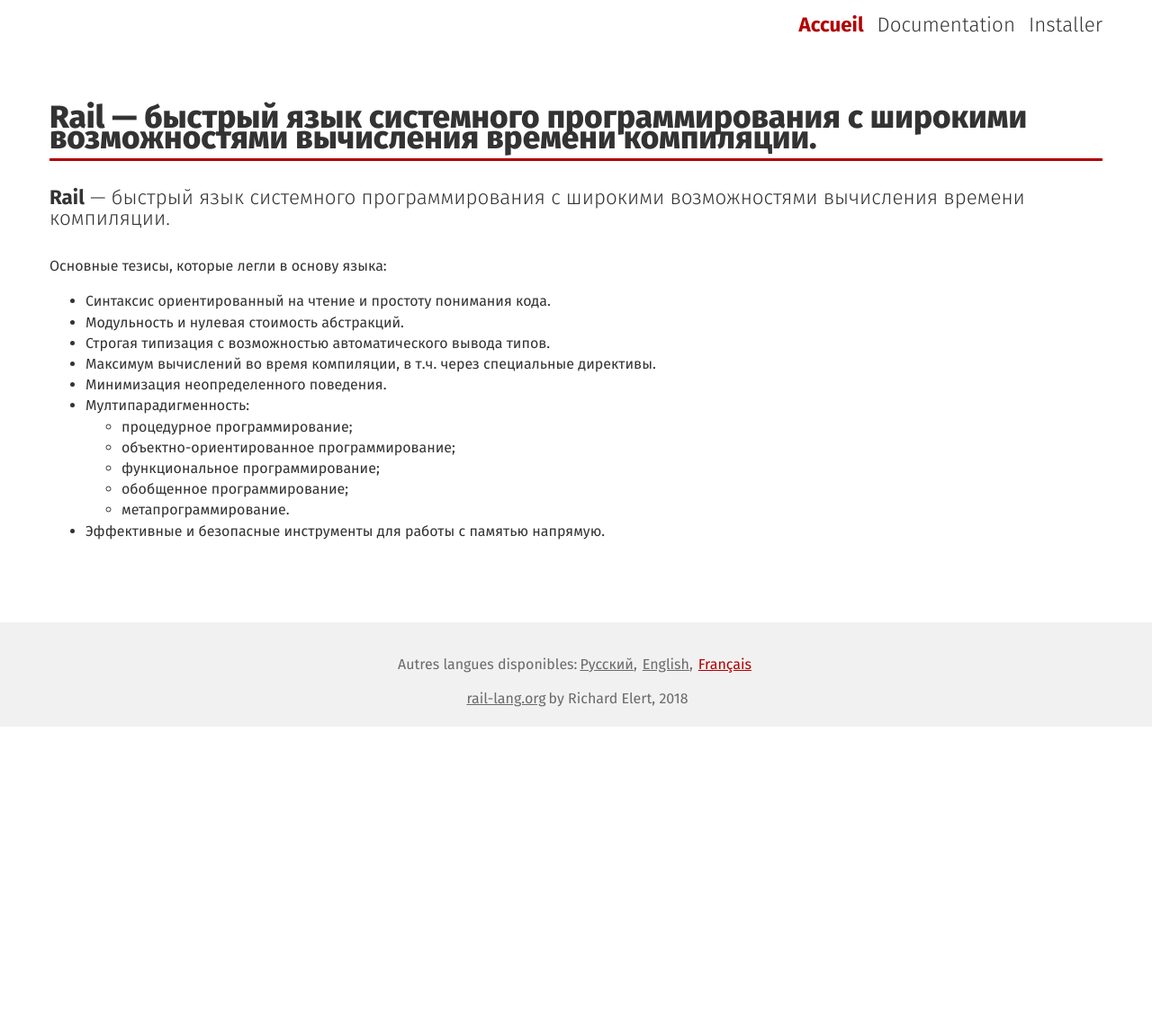
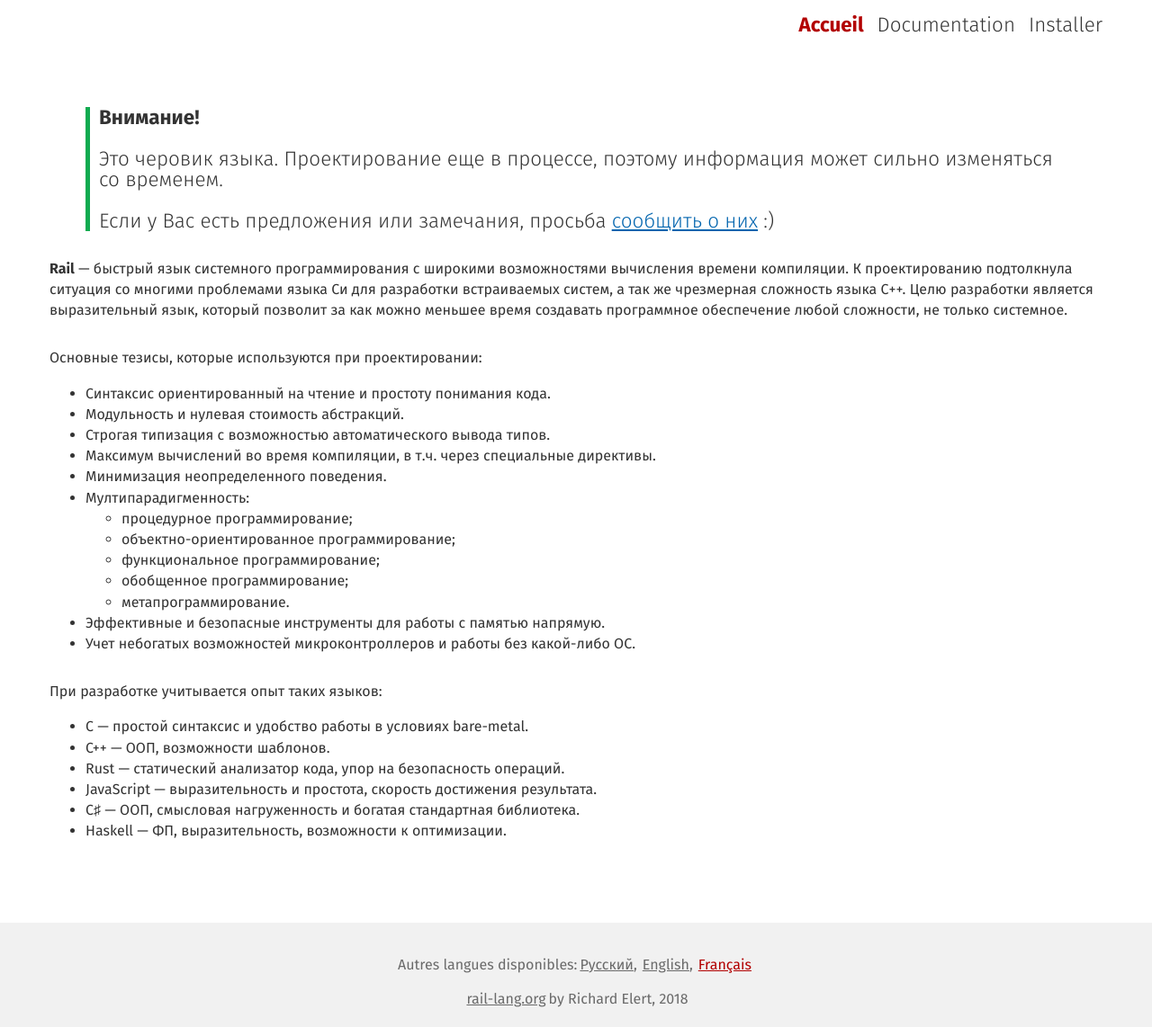
Before and after one commit to emdc/rail-web, a Jekyll site: the page built from _pages/fr/index.md, in a window 1280 px wide. Shown: the whole page at 90% size. Built offline with Jekyll 4.4.1, drawn with Linux system fonts in a browser that asks for light colours; our own code applies the rules of GitHub Pages for plain Markdown files; before the commit the page ends 900 px from its top, so only the background shows below that.

Commit message:
fix: home pages

```diff
--- a/_pages/fr/index.md
+++ b/_pages/fr/index.md
@@ -3,9 +3,13 @@ layout: fr/page
 permalink: /fr
 ---
 
-### **Rail** — быстрый язык системного программирования с широкими возможностями вычисления времени компиляции.
+> ## **Внимание!**
+> ### Это черовик языка. Проектирование еще в процессе, поэтому информация может сильно изменяться со временем.
+> ### Если у Вас есть предложения или замечания, просьба <a href="mailto:proposals@rail-lang.org">сообщить о них</a> :)
 
-Основные тезисы, которые легли в основу языка:
+**Rail** — быстрый язык системного программирования с широкими возможностями вычисления времени компиляции. К проектированию подтолкнула ситуация со многими проблемами языка Си для разработки встраиваемых систем, а так же чрезмерная сложность языка С++. Целю разработки является выразительный язык, который позволит за как можно меньшее время создавать программное обеспечение любой сложности, не только системное.
+
+Основные тезисы, которые используются при проектировании:
 * Синтаксис ориентированный на чтение и простоту понимания кода.
 * Модульность и нулевая стоимость абстракций.
 * Строгая типизация с возможностью автоматического вывода типов.
@@ -18,3 +22,12 @@ permalink: /fr
   * обобщенное программирование;
   * метапрограммирование.
 * Эффективные и безопасные инструменты для работы с памятью напрямую.
+* Учет небогатых возможностей микроконтроллеров и работы без какой-либо ОС.
+
+При разработке учитывается опыт таких языков:
+* C — простой синтаксис и удобство работы в условиях bare-metal.
+* C++ — ООП, возможности шаблонов.
+* Rust — статический анализатор кода, упор на безопасность операций.
+* JavaScript — выразительность и простота, скорость достижения результата.
+* C♯ — ООП, смысловая нагруженность и богатая стандартная библиотека.
+* Haskell — ФП, выразительность, возможности к оптимизации.
```
Also changed, not shown: _pages/en/index.md (+15 -2 lines), _pages/ru/index.md (+1 -1 lines).
